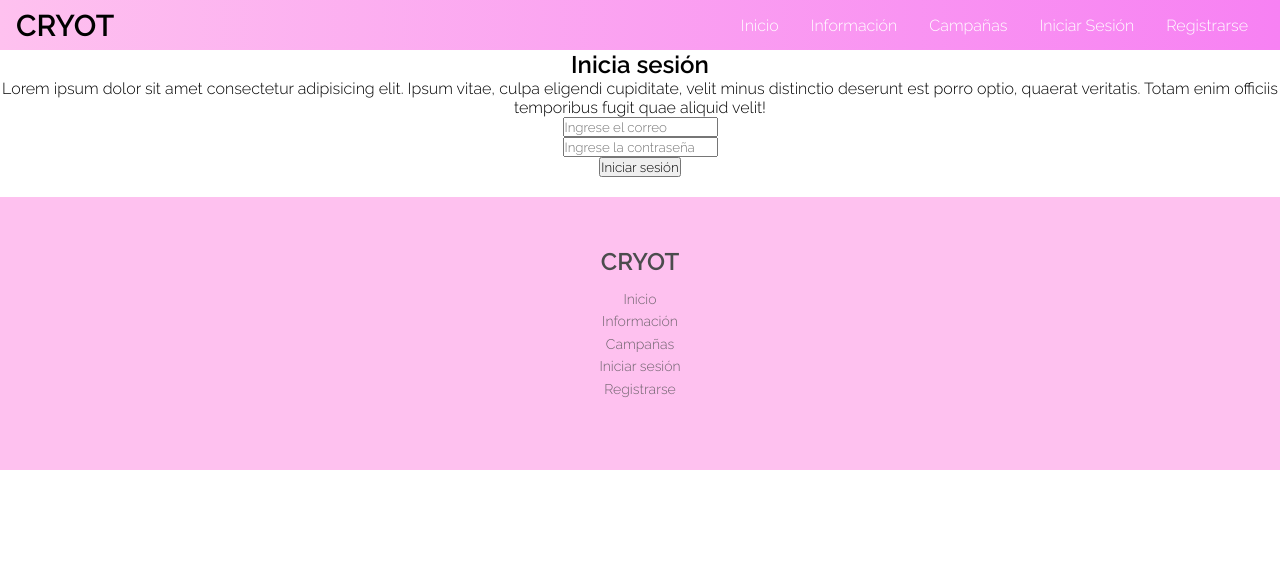
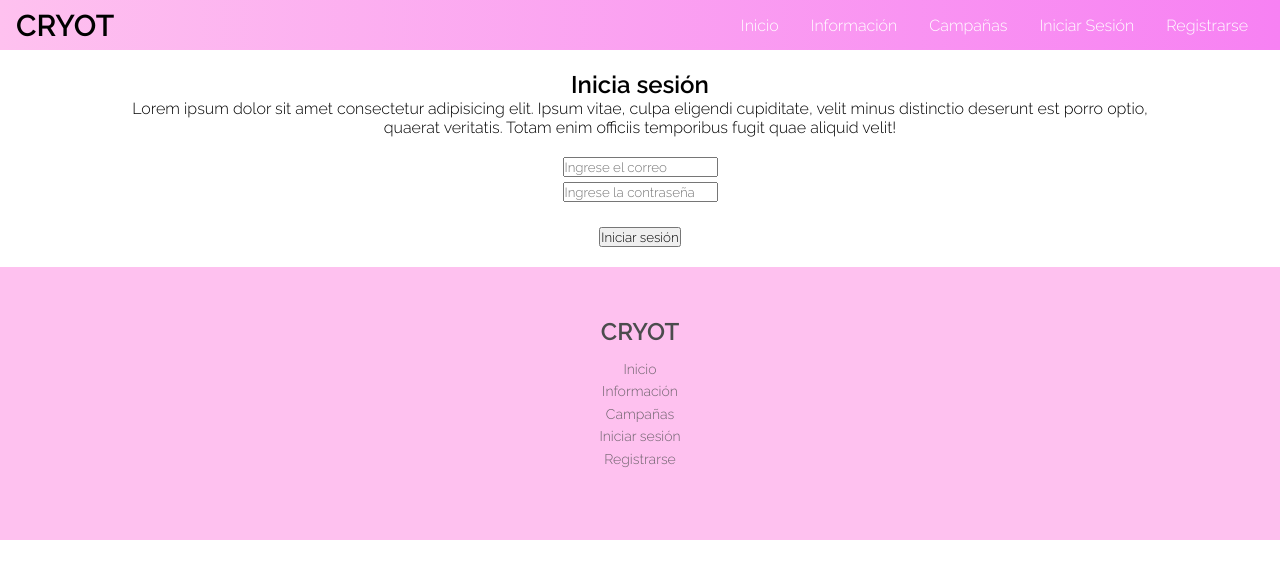
Before and after one commit to Dduquejh/ProyectoRequisitosYModelos, a plain HTML site: page src/login.html in a window 1280 px wide. Drawn offline with nearby package versions, Linux system fonts and the light colour scheme.

Commit message:
Login initial scaffolding done

```diff
--- a/src/login.html
+++ b/src/login.html
@@ -31,10 +31,9 @@
         </ul>
     </nav>
 
-    <div class="login_cointainer centered">
+    <div class="login-container centered">
         <h2>Inicia sesión</h2>
         <p>Lorem ipsum dolor sit amet consectetur adipisicing elit. Ipsum vitae, culpa eligendi cupiditate, velit minus distinctio deserunt est porro optio, quaerat veritatis. Totam enim officiis temporibus fugit quae aliquid velit!</p>
-        <form action=""></form>
             <input type="email" name="email" id="login_email" placeholder="Ingrese el correo"><br>
             <input type="password" name="password" id="login_password" placeholder="Ingrese la contraseña"><br>
             <button type="submit">Iniciar sesión</button>
--- a/src/styles.css
+++ b/src/styles.css
@@ -256,3 +256,17 @@ a{
     font-size:13px;
     opacity:0.6;
   }
+
+.login-container{
+    max-width: 80%;
+    margin: 20px auto;
+}
+.login-container>p{
+    margin-bottom: 20px;
+}
+.login-container>input{
+    margin-bottom: 5px;
+}
+.login-container>button{
+    margin-top: 20px;
+}
```
